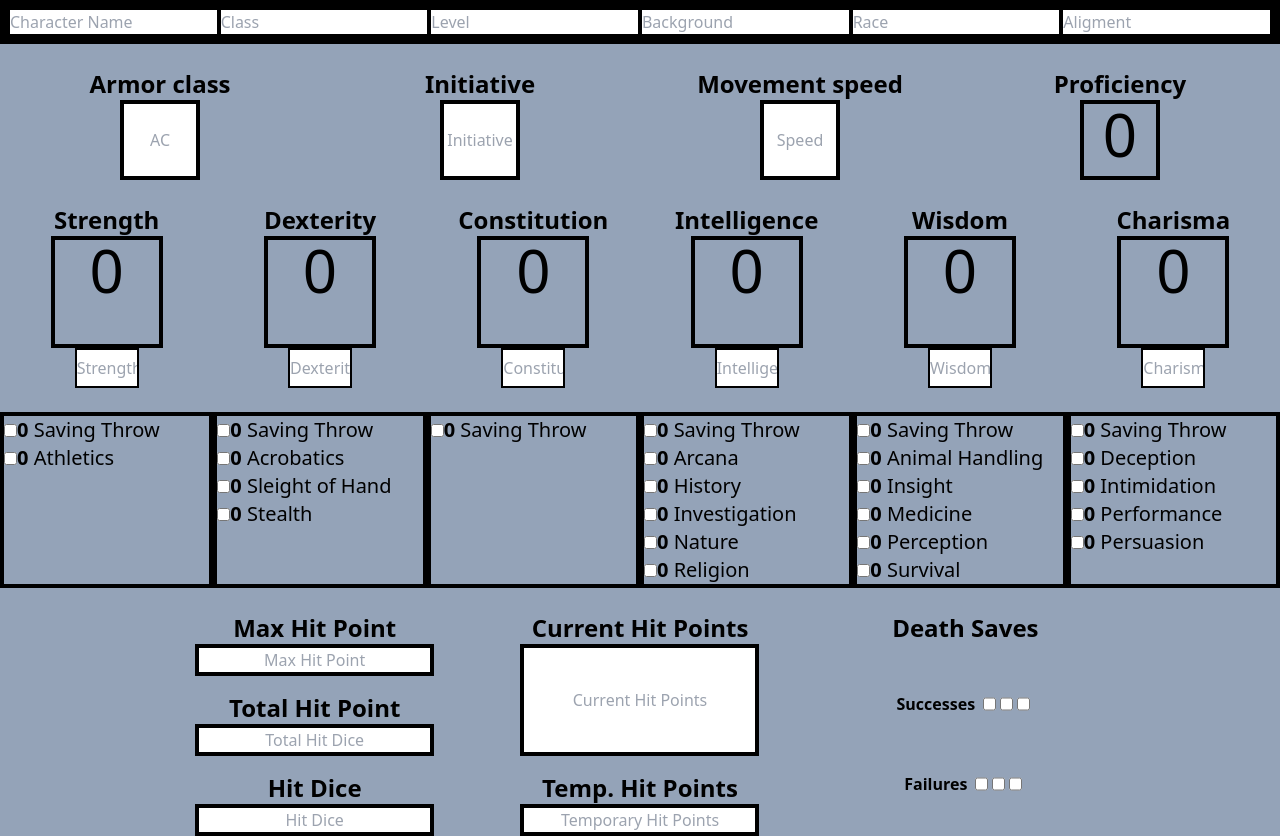
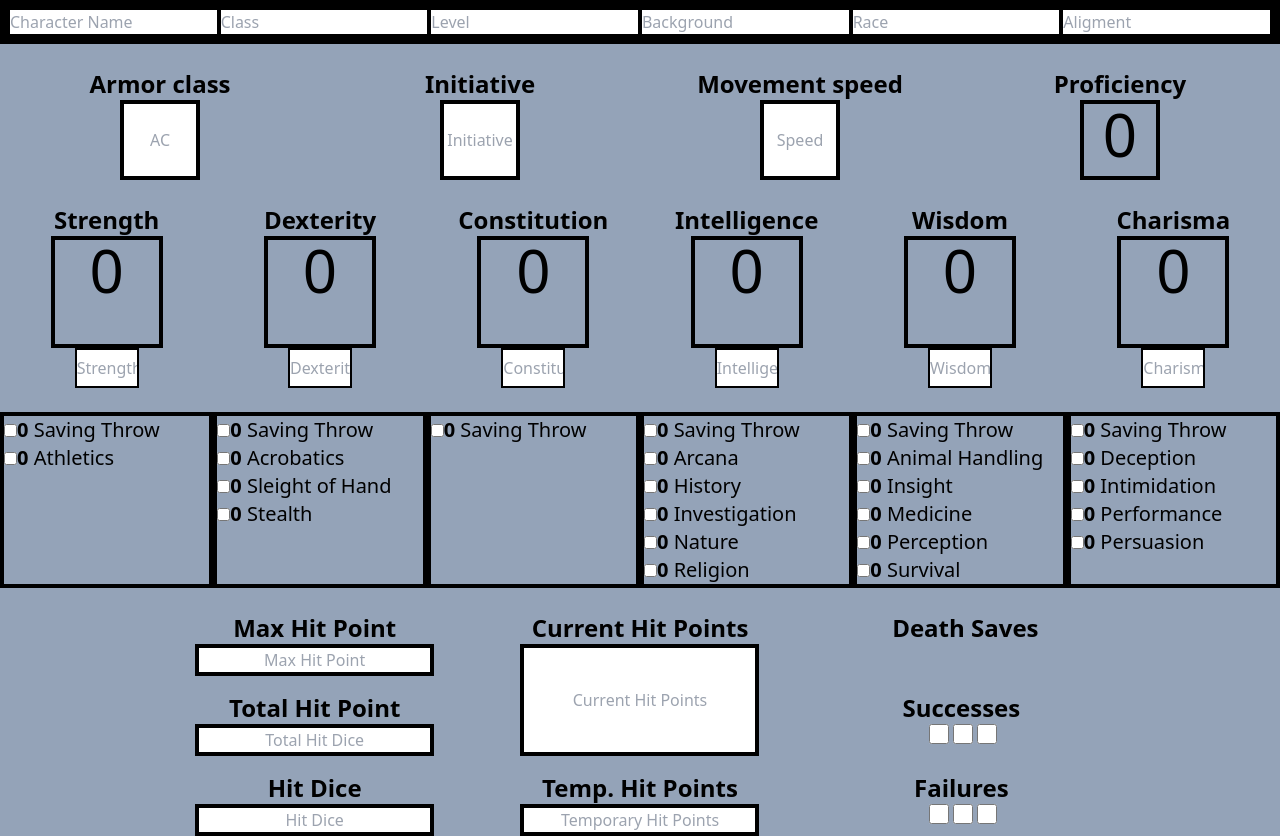
Before and after one commit to Grechileme/DnD_Sheet, a React (Create React App) app: page / in a window 1280 px wide. Built offline with nearby package versions, Linux system fonts and the light colour scheme.

Commit message:
Adjusted Death Saves size and position

```diff
--- a/src/components/Head.js
+++ b/src/components/Head.js
@@ -446,18 +446,24 @@ const Head = () => {
                         <p className='text-2xl'><b>Death Saves</b></p>
                     </div>
 
-                    <div className='flex col-start-3 row-start-2'>
-                        <p className='mr-2'><b>Successes</b></p>
-                        <input className='mr-1' type='checkbox'></input>
-                        <input className='mr-1' type='checkbox'></input>
-                        <input className='mr-1' type='checkbox'></input>
+                    <div className='col-start-3 row-start-2'>
+                        <div className='mr-2 text-2xl'>
+                            <b>Successes</b>
+                        </div>
+                        <div className='flex justify-center items-center'>
+                            <input className='mr-1 h-5 w-5' type='checkbox'></input>
+                            <input className='mr-1 h-5 w-5' type='checkbox'></input>
+                            <input className='mr-1 h-5 w-5' type='checkbox'></input>
+                        </div>
                     </div>
 
-                    <div className='flex col-start-3 row-start-3'>
-                        <p className='mr-2'><b>Failures</b></p>
-                        <input className='mr-1' type='checkbox'></input>
-                        <input className='mr-1' type='checkbox'></input>
-                        <input className='mr-1' type='checkbox'></input>
+                    <div className='col-start-3 row-start-3'>
+                        <p className='mr-2 text-2xl'><b>Failures</b></p>
+                        <div className='flex justify-center items-center'>
+                            <input className='mr-1 h-5 w-5' type='checkbox'></input>
+                            <input className='mr-1 h-5 w-5' type='checkbox'></input>
+                            <input className='mr-1 h-5 w-5' type='checkbox'></input>
+                        </div>
                     </div>
                 </div>
             </div>
```
